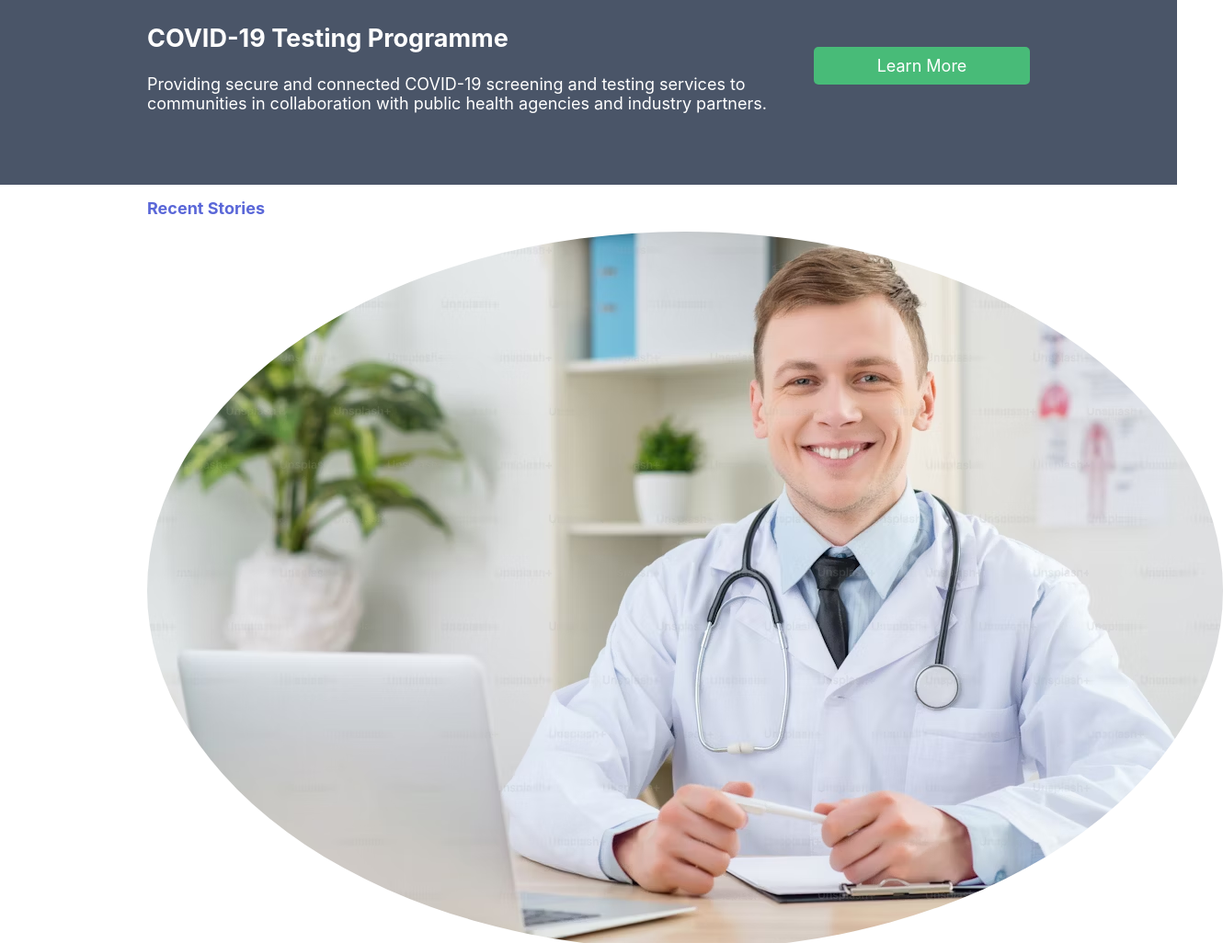
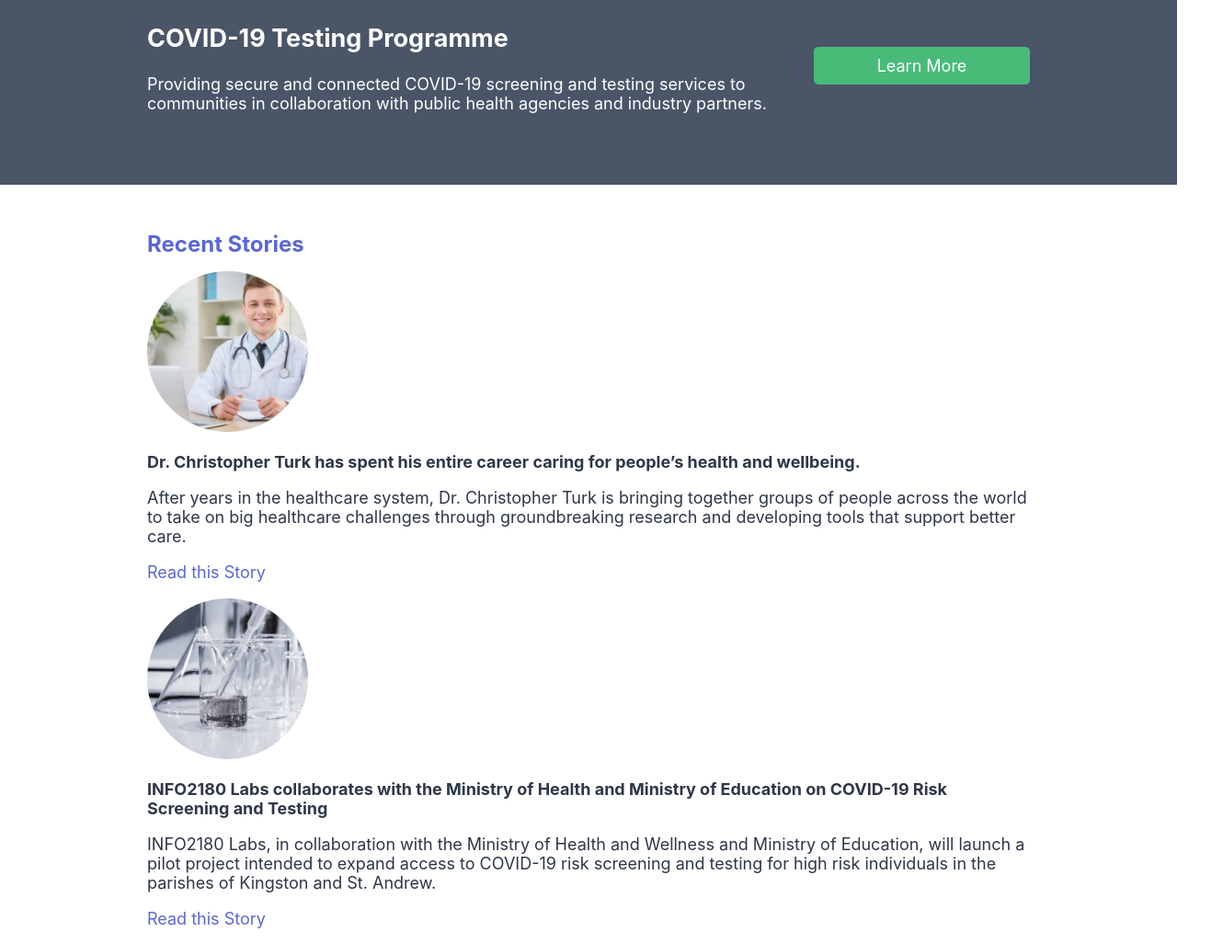
Before and after one commit to TotallyNotAj/info2180-project1, a plain HTML site: page index.html in a window 1280 px wide. Shown: the part 1021-2047 px from the top of the page at 92% size, 1330 px wide, since content can reach past the window. Drawn offline with Linux system fonts and the light colour scheme.

Commit message:
Edited Recent Stories section, fixing misinterpretation with heading size, and image sizes. Going to add grid next

```diff
--- a/styles.css
+++ b/styles.css
@@ -114,8 +114,17 @@
     text-align: center;
 }
 
+main .stories{
+    padding: 30px;
+}
+
 main .stories h2{
     color: #5A67D8;
+    font-size: 24px;
+    margin-bottom: 15px;
+}
+
+main .stories h3{
     font-size: 18px;
 }
 
@@ -128,6 +137,9 @@
 
 main .stories img{
     border-radius: 50%;
+    width: 175px;
+    height: 175px;
+    object-fit: cover;
 }
 
 main .newsletter{
```
